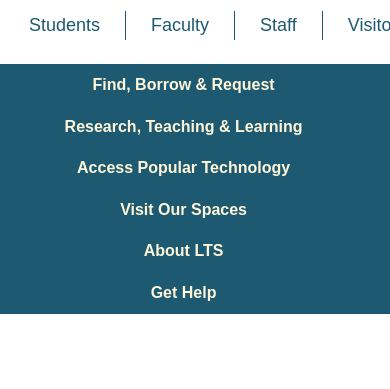
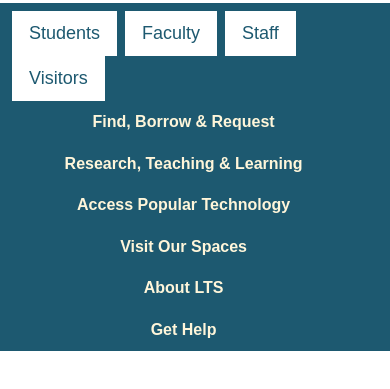
Before and after one commit to fillyfan35/lts-theme, a plain HTML site: page index.html in a window 390 px wide. Both pictures are taken after a click on the button "Toggle navigation". Shown: the part 75-464 px from the top of the page. Drawn offline with nearby package versions, Linux system fonts and the light colour scheme.

Commit message:
Update for the mobile header.

```diff
--- a/index.html
+++ b/index.html
@@ -281,25 +281,25 @@
             aria-label="Toggle navigation">
             <span class="navbar-toggler-icon"><i class="fa-solid fa-bars"></i></span>
           </button>
-          <div class="utility-nav--mid col-1 col-lg-4 col-xl-5 order-lg-2 order-4">
+          <div class="utility-nav--mid col-12 col-lg-4 col-xl-5 order-lg-2 order-4">
             <div class="collapse navbar-collapse justify-content-center navbarSupportedContent">
-              <ul class="navbar-nav flex-row">
-                <li class="nav-item">
+              <ul class="navbar-nav flex-row flex-wrap pt-2 pt-lg-0">
+                <li class="nav-item me-2 me-lg-0">
                   <a class="nav-link px-3 py-2" href="#">Students</a>
                 </li>
-                <li class="nav-item">
+                <li class="nav-item me-2 me-lg-0">
                   <a class="nav-link px-3 py-2" href="#">Faculty</a>
                 </li>
-                <li class="nav-item">
+                <li class="nav-item me-2 me-lg-0">
                   <a class="nav-link px-3 py-2" href="#">Staff</a>
                 </li>
-                <li class="nav-item">
+                <li class="nav-item me-2 me-lg-0">
                   <a class="nav-link px-3 py-2" href="#">Visitors</a>
                 </li>
               </ul>
             </div>
           </div><!-- end utility-nav--mid -->
-          <div class="main-nav bg-teal mt-3 px-5 w-100 order-5">
+          <div class="main-nav bg-teal mt-lg-3 px-5 w-100 order-5">
             <ul class="navbar-nav justify-content-between collapse navbar-collapse navbarSupportedContent">
               <li class="nav-item dropdown">
                 <a class="nav-link dropdown-toggle" href="#" id="findDropdown" role="button" data-bs-toggle="dropdown"
--- a/src/scss/styles.scss
+++ b/src/scss/styles.scss
@@ -17,6 +17,10 @@
   }
 
   &--mid {
+    @include media-breakpoint-down(md) {
+        background-color: $dark_teal;
+    }
+
     .navbar-toggler {
       width: 55px;
     }
@@ -26,7 +30,12 @@
       align-items: center;
       display: flex;
 
+      @include media-breakpoint-down(lg) {
+        background-color: $white;
+      }
+
       &:not(:last-child) {
+        @include media-breakpoint-up(lg) {
           &::after {
             margin: 0 $space_half;
             background-color: $dark_teal;
@@ -34,6 +43,7 @@
             display: inline;
             height: calc(100% - 1rem);
             width: 0.0625rem;
+          }
         }
       }
 
```
Also changed, not shown: src/css/styles.css. Lines whose indentation alone changed are shown as unchanged.
